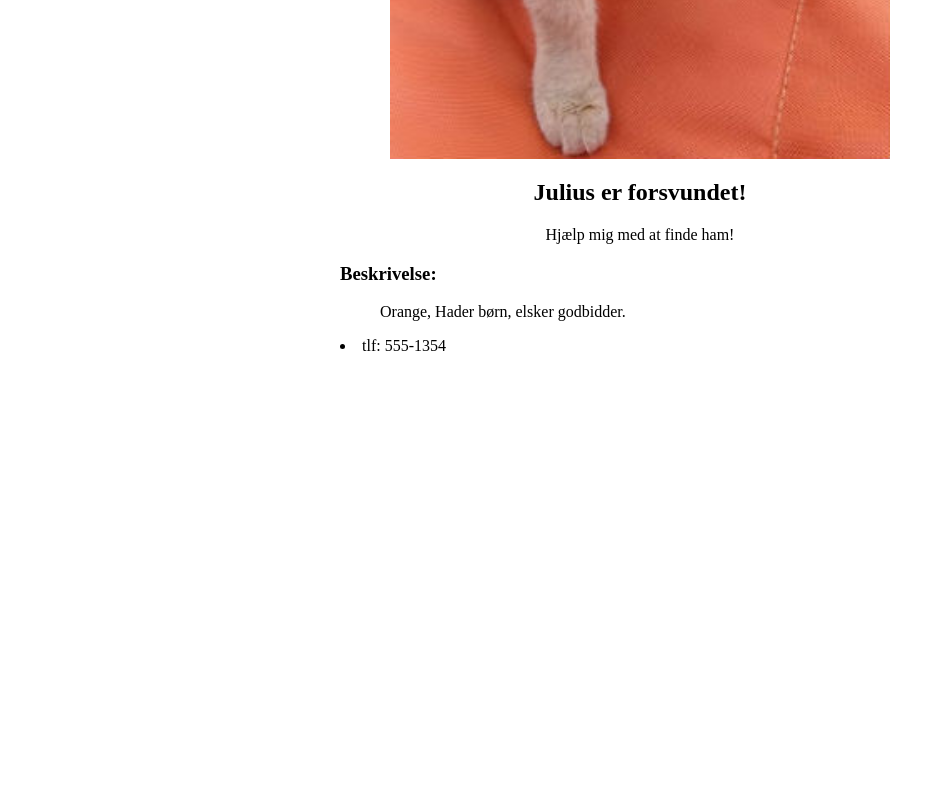
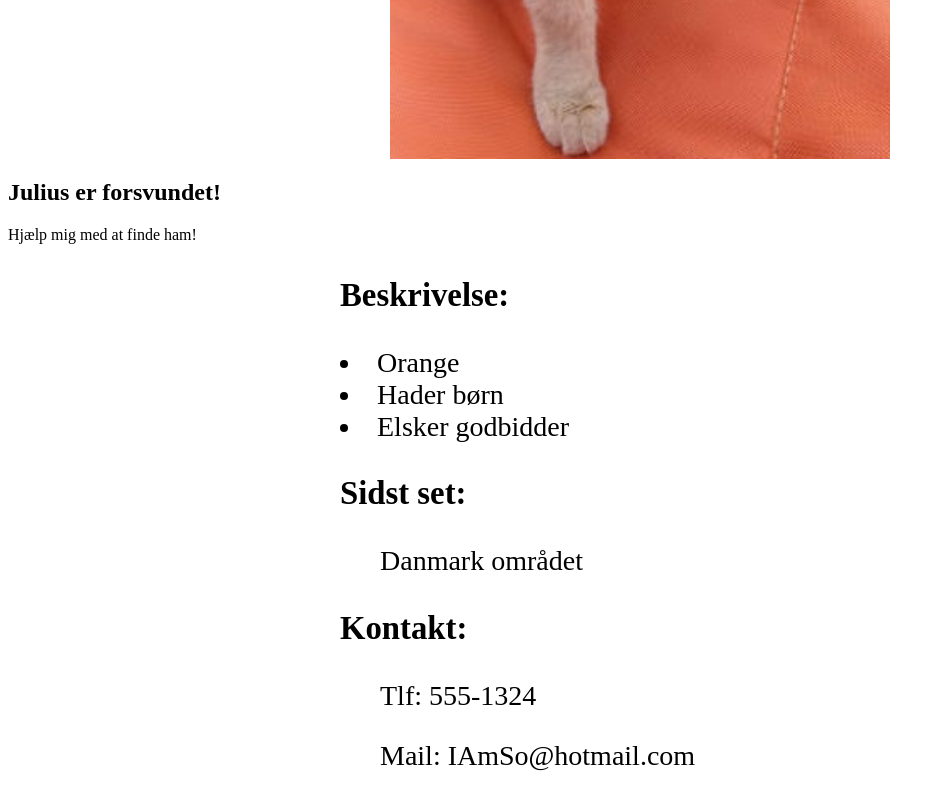
Before and after one commit to ChrisFuglsang/ChrisFuglsang.github.io, a plain HTML site: page index.html in a window 1280 px wide. Shown: the part 828-1628 px from the top of the page, without its empty margins (0-944 px from the left). Before the commit the page ends 1191 px from the top, so only its background shows below. Drawn offline with Linux system fonts and the light colour scheme.

Commit message:
Update index.html

```diff
--- a/index.html
+++ b/index.html
@@ -3,13 +3,20 @@
 <div style="text-align:center">
 <H1 style="font-size:60px;color:rgb(255, 0, 0);">KAT SAVNET</H1>
 <img id="julius" src="./julius/julius.png" style="width:500px">
+</div>
 <body>
     <H2> Julius er forsvundet! </H2>
     <p> Hjælp mig med at finde ham! </p>
-    <div style="text-align:left;max-width:600px;margin:auto;">
+    <div style="text-align:left;max-width:600px;margin:auto;font-size:28px;">
         <h3> Beskrivelse: </h3>
-        <ul> Orange, Hader børn, elsker godbidder. </ul>
-            <li> tlf: 555-1354 </li>
+            <li> Orange </li>
+            <li> Hader børn </li>
+            <li> Elsker godbidder </li>
+        <h3> Sidst set: </h3>
+        <ul> Danmark området </ul>
+        <h3> Kontakt: </h3>
+        <ul> Tlf: 555-1324 </ul>
+        <ul> Mail: IAmSo@hotmail.com </ul>
     </div>
     </body>
 </html>
```
